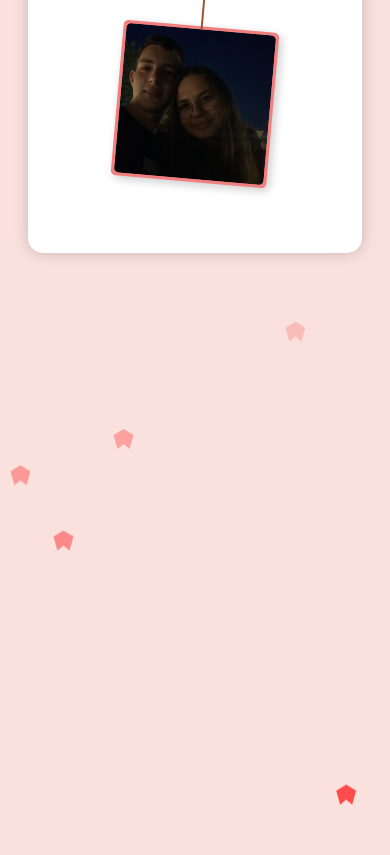
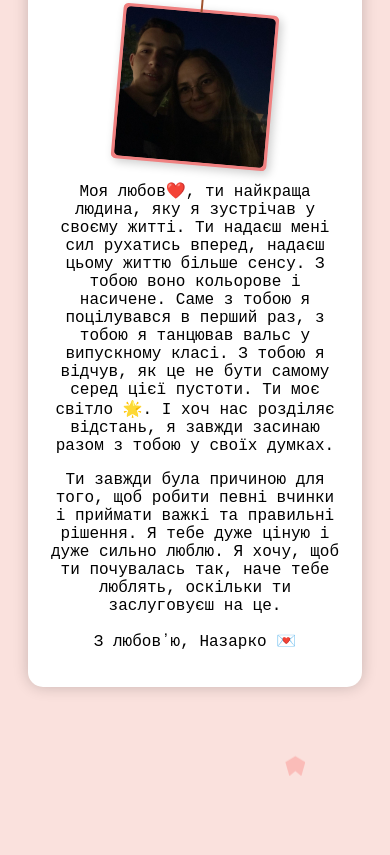
Before and after one commit to nazar-miller/forjulia, a plain HTML site: page index.html in a window 390 px wide. Shown: the part 1121-1976 px from the top of the page. Drawn offline with Linux system fonts and the light colour scheme.

Commit message:
Update index.html

```diff
--- a/index.html
+++ b/index.html
@@ -135,12 +135,13 @@
     .photo-line{
         display: none; /* Приховує елемент */
     }
+    ht
     .photos{
         top:17px
     }
     .container{
         min-height: 150vh;
-        max-height: 200vh;
+        max-height: 21  0vh;
     }
     .audio-controls{
         position: absolute;
@@ -155,7 +156,11 @@
         padding: 10px 12px;
     }
     body{
-        overflow:auto;
+        overflow-x:hidden;
+    overflow-y: auto;
+    }
+    text{
+
     }
 
 }
@@ -205,6 +210,17 @@
                 <img src="photo4.jpg" alt="Фото 4">
             </div>
         </div>
+        <div class="text">
+            <p class="love-message">
+                Моя любов❤️, ти найкраща людина, яку я зустрічав у своєму житті. Ти надаєш мені сил рухатись вперед, надаєш цьому життю більше сенсу. З тобою воно кольорове і насичене. Саме з тобою я поцілувався в перший раз, з тобою я танцював вальс у випускному класі. З тобою я відчув, як це не бути самому серед цієї пустоти. Ти моє світло 🌟. І хоч нас розділяє відстань, я завжди засинаю разом з тобою у своїх думках.
+            </p>
+            <p class="love-message">
+                Ти завжди була причиною для того, щоб робити певні вчинки і приймати важкі та правильні рішення. Я тебе дуже ціную і дуже сильно люблю. Я хочу, щоб ти почувалась так, наче тебе люблять, оскільки ти заслуговуєш на це.
+            </p>
+            <p class="love-signature">
+                З любовʼю, Назарко 💌
+            </p>
+        </div>
     </div>
     <script>
         function createHeart() {
```
